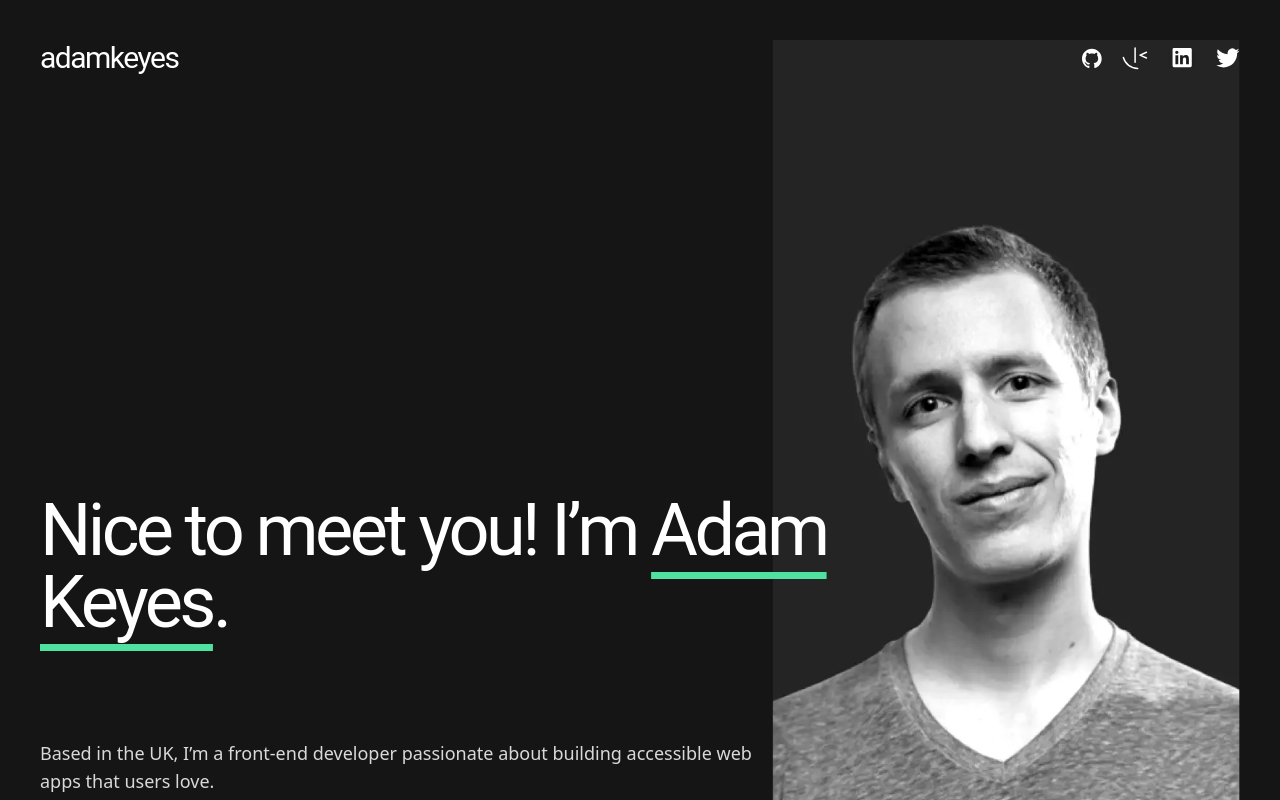
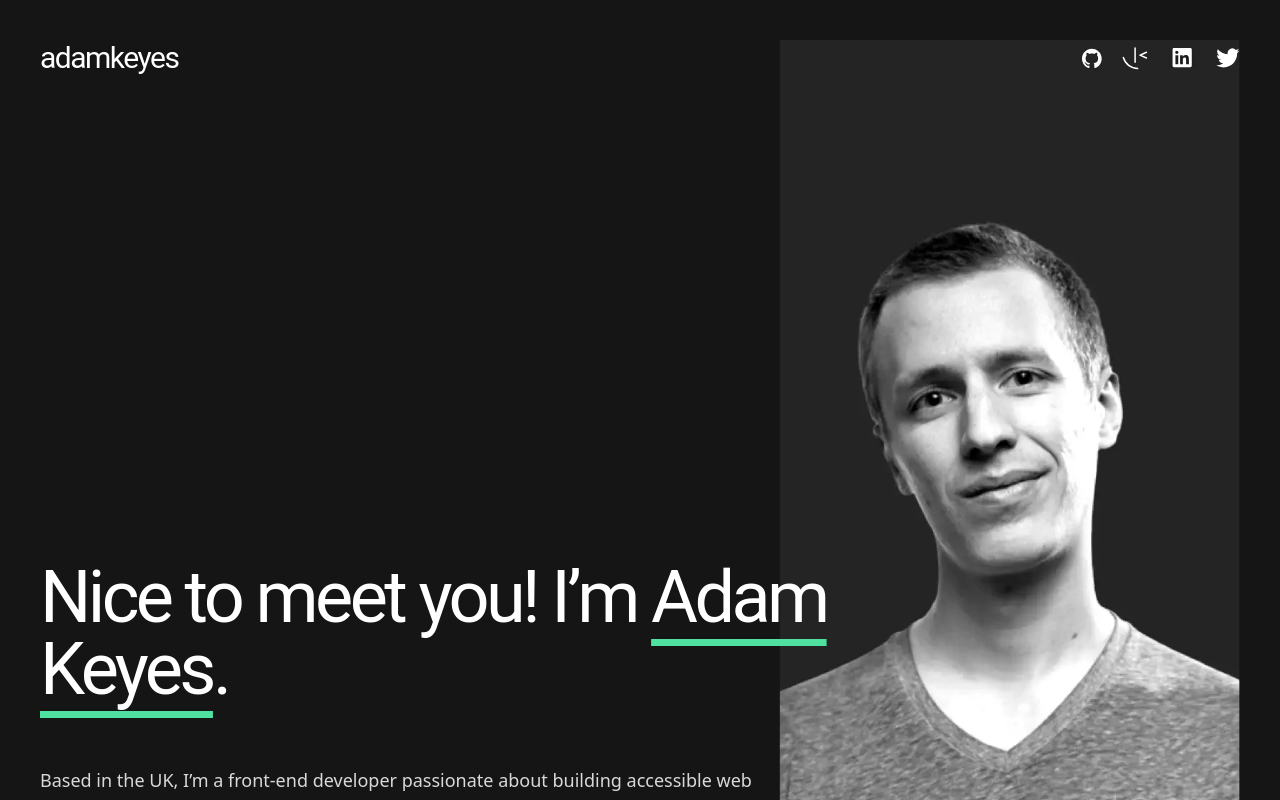
Before and after one commit to royeradames/angular-single-page-developer-portfolio, an Angular app: page / in a window 1280 px wide. Shown: the top 800 px of the page. Built offline with nearby package versions, Linux system fonts and the light colour scheme.

Commit message:
remove gap on table

```diff
--- a/src/app/main/about/about.component.html
+++ b/src/app/main/about/about.component.html
@@ -1,4 +1,4 @@
-<section id="about" class="grid place-items-center gap-5m gap-5 layout md:place-items-start">
+<section id="about" class="grid place-items-center gap-5m gap-5 layout md:place-items-start md:gap-0">
   <picture class="layout-image">
     <source *ngFor="let source of userData.picture.sources" [media]="source.media" [srcset]="source.src">
     <img [alt]="userData.picture.img.src" [src]="userData.picture.img.alt">
```
